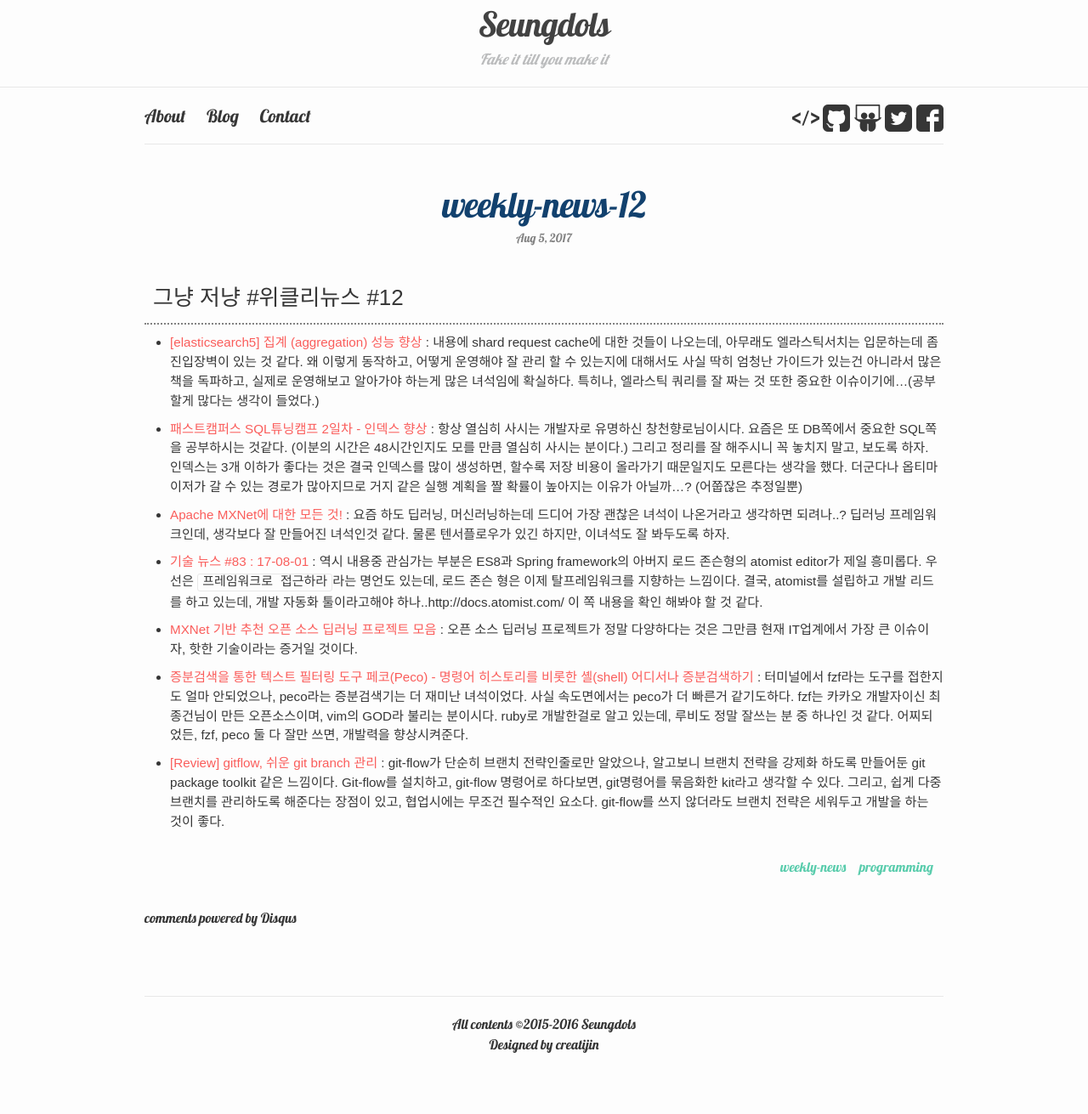
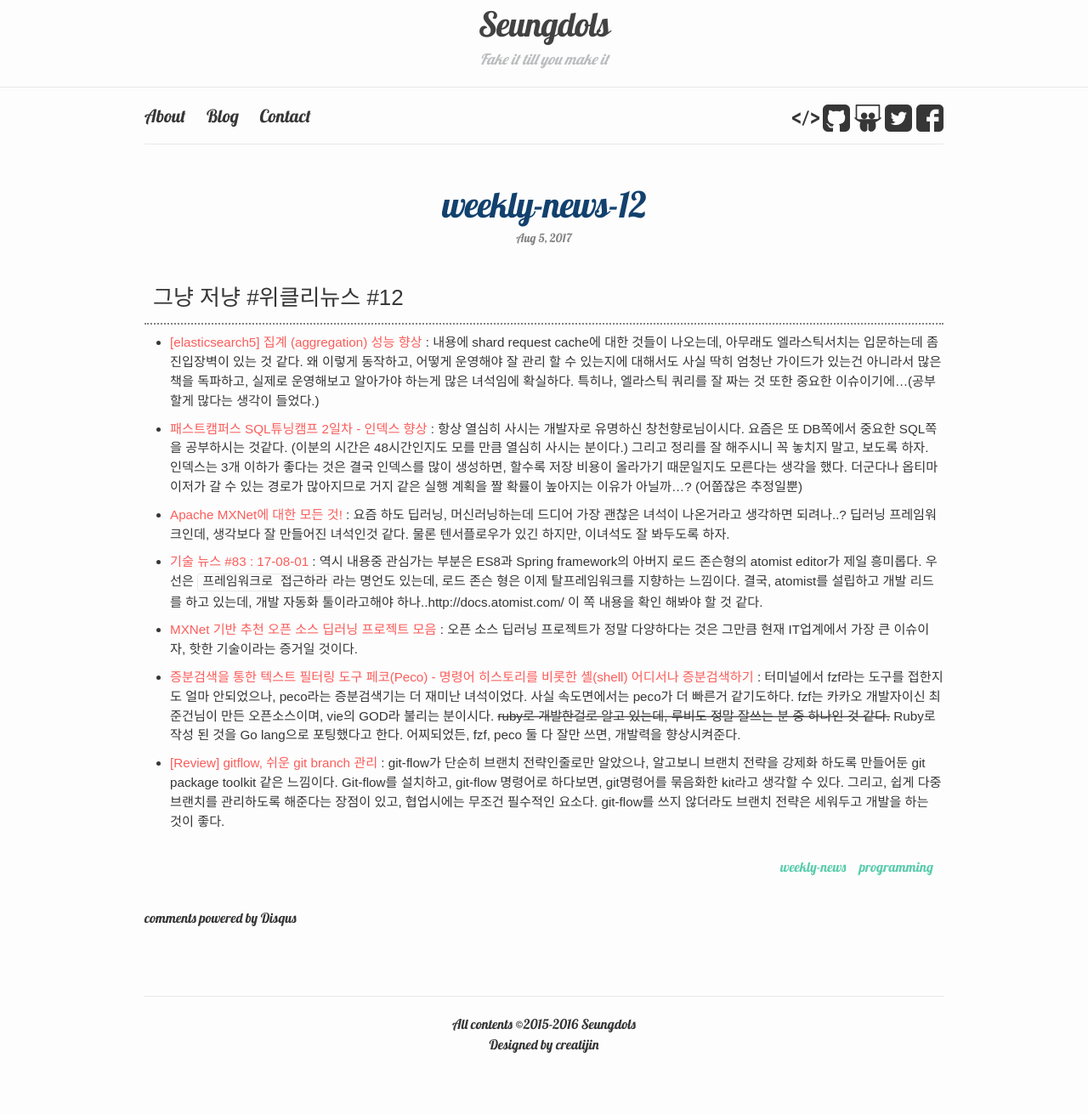
Before and after one commit to seungdols/seungdols.github.io, a Jekyll site: the page built from _posts/2017/2017-08-05-weekly-news-12.markdown, in a window 1280 px wide. Shown: the whole page at 85% size. Built offline with Jekyll 4.4.1, drawn with Linux system fonts in a browser that asks for light colours; some web fonts are replaced; comment, search, counter and statistics services are not loaded.

Commit message:
fixup! add: weekly news #12

```diff
--- a/_posts/2017/2017-08-05-weekly-news-12.markdown
+++ b/_posts/2017/2017-08-05-weekly-news-12.markdown
@@ -15,5 +15,5 @@ comments: true
 - [Apache MXNet에 대한 모든 것!](http://channy.creation.net/blog/1155) : 요즘 하도 딥러닝, 머신러닝하는데 드디어 가장 괜찮은 녀석이 나온거라고 생각하면 되려나..? 딥러닝 프레임워크인데, 생각보다 잘 만들어진 녀석인것 같다. 물론 텐서플로우가 있긴 하지만, 이녀석도 잘 봐두도록 하자.
 - [기술 뉴스 #83 : 17-08-01](https://blog.outsider.ne.kr/1305) : 역시 내용중 관심가는 부분은 ES8과 Spring framework의 아버지 로드 존슨형의 atomist editor가 제일 흥미롭다. 우선은 `프레임워크로 접근하라`라는 명언도 있는데, 로드 존슨 형은 이제 탈프레임워크를 지향하는 느낌이다. 결국, atomist를 설립하고 개발 리드를 하고 있는데, 개발 자동화 툴이라고해야 하나..http://docs.atomist.com/ 이 쪽 내용을 확인 해봐야 할 것 같다.
 - [MXNet 기반 추천 오픈 소스 딥러닝 프로젝트 모음](http://blog.creation.net/apache-mxnet-deep-learning-project) : 오픈 소스 딥러닝 프로젝트가 정말 다양하다는 것은 그만큼 현재 IT업계에서 가장 큰 이슈이자, 핫한 기술이라는 증거일 것이다.
-- [증분검색을 통한 텍스트 필터링 도구 페코(Peco) - 명령어 히스토리를 비롯한 셸(shell) 어디서나 증분검색하기](http://blog.nacyot.com/articles/2015-12-09-incremental-search-tool-peco/) : 터미널에서 fzf라는 도구를 접한지도 얼마 안되었으나, peco라는 증분검색기는 더 재미난 녀석이었다. 사실 속도면에서는 peco가 더 빠른거 같기도하다. fzf는 카카오 개발자이신 최종건님이 만든 오픈소스이며, vim의 GOD라 불리는 분이시다. ruby로 개발한걸로 알고 있는데, 루비도 정말 잘쓰는 분 중 하나인 것 같다. 어찌되었든, fzf, peco 둘 다 잘만 쓰면, 개발력을 향상시켜준다.
+- [증분검색을 통한 텍스트 필터링 도구 페코(Peco) - 명령어 히스토리를 비롯한 셸(shell) 어디서나 증분검색하기](http://blog.nacyot.com/articles/2015-12-09-incremental-search-tool-peco/) : 터미널에서 fzf라는 도구를 접한지도 얼마 안되었으나, peco라는 증분검색기는 더 재미난 녀석이었다. 사실 속도면에서는 peco가 더 빠른거 같기도하다. fzf는 카카오 개발자이신 최준건님이 만든 오픈소스이며, vie의 GOD라 불리는 분이시다. ~~ruby로 개발한걸로 알고 있는데, 루비도 정말 잘쓰는 분 중 하나인 것 같다.~~ Ruby로 작성 된 것을 Go lang으로 포팅했다고 한다. 어찌되었든, fzf, peco 둘 다 잘만 쓰면, 개발력을 향상시켜준다.
 - [[Review] gitflow, 쉬운 git branch 관리](http://huns.me/development/1131) : git-flow가 단순히 브랜치 전략인줄로만 알았으나, 알고보니 브랜치 전략을 강제화 하도록 만들어둔 git package toolkit 같은 느낌이다. Git-flow를 설치하고, git-flow 명령어로 하다보면, git명령어를 묶음화한 kit라고 생각할 수 있다. 그리고, 쉽게 다중 브랜치를 관리하도록 해준다는 장점이 있고, 협업시에는 무조건 필수적인 요소다. git-flow를 쓰지 않더라도 브랜치 전략은 세워두고 개발을 하는 것이 좋다.
```
